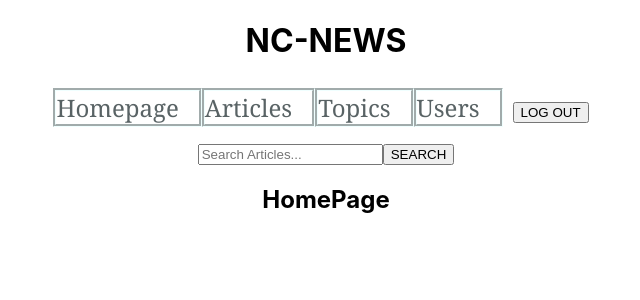
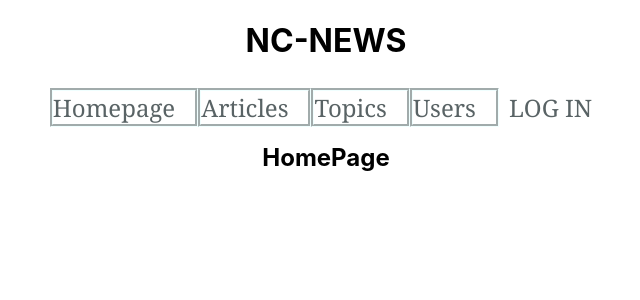
Before and after one commit to tarikmedjber/nc-news-front-end, a React (Create React App) app in the folder nc-news-frontend/: page / in a window 1280 px wide. Shown: the top 300 px of the page, without its empty margins (314-954 px from the left). Built offline with nearby package versions, Linux system fonts and the light colour scheme.

Commit message:
Created a login page without functionaility

```diff
--- a/nc-news-frontend/src/App.js
+++ b/nc-news-frontend/src/App.js
@@ -9,11 +9,14 @@ import UserArticle from "./Components/UserArticle";
 import SingleArticle from "./Components/SingleArticle";
 import SingleTopic from "./Components/SingleTopic";
 import Comments from "./Components/Comments";
+import LogInBox from "./Components/LogInBox";
 
-function App() {
+class App extends React.Component {
+  state = { logInButton: "LOG IN", loggedInUser: "" };
+  render() {
     return (
       <div className="App">
-      <Header />
+        <Header logInButton={this.state.logInButton} />
         <Router>
           <Homepage path="/" />
           <ArticlesPage path="/articles" />
@@ -23,9 +26,11 @@ function App() {
           <SingleArticle path="/articles/:article_id" />
           <SingleTopic path="/topics/:slug/articles" />
           <Comments path="/articles/:article_id/comments" />
+          <LogInBox path="/signin" />
         </Router>
       </div>
     );
   }
+}
 
 export default App;
--- a/nc-news-frontend/src/Components/ArticlesPage.jsx
+++ b/nc-news-frontend/src/Components/ArticlesPage.jsx
@@ -23,7 +23,7 @@ export default class ArticlesPage extends Component {
     return (
       <div>
         <h2>Articles</h2>
-        <ul>
+        <ul id="Article">
           <ArticleList articles={articles} />
         </ul>
       </div>
--- a/nc-news-frontend/src/Components/Header.jsx
+++ b/nc-news-frontend/src/Components/Header.jsx
@@ -2,7 +2,7 @@ import React from "react";
 import { Link } from "@reach/router";
 import "./Header.css";
 
-export default function Header() {
+export default function Header(props) {
   return (
     <div>
       <h1>NC-NEWS</h1>
@@ -17,15 +17,13 @@ export default function Header() {
         <Link id="Nav3" to="/topics">
           Topics
         </Link>
-        <Link id="Nav4" to="/users/">
+        <Link id="Nav4" to="/users">
           Users
         </Link>
-        <button id="LogOut">LOG OUT</button>
+        <Link to="/signin" id="LogOut">
+          {props.logInButton}
+        </Link>
       </div>
-      <form id="SearchBar">
-        <input type="text" placeholder="Search Articles..." />
-        <button>SEARCH</button>
-      </form>
     </div>
   );
 }
--- /dev/null
+++ b/nc-news-frontend/src/Components/LogInBox.jsx
@@ -0,0 +1,24 @@
+import React, { Component } from "react";
+
+export default class LogInBox extends Component {
+  state = { usernameInput: "" };
+  render() {
+    return (
+      <div>
+        <form>
+          Username:
+          <input
+            onChange={this.handleUsernameChange}
+            type="text"
+            placeholder="Type Username Here"
+          />
+          <button>Sign In</button>
+        </form>
+        <p>login box</p>
+      </div>
+    );
+  }
+  handleUsernameChange = event => {
+    this.setState({ usernameInput: event.target.value });
+  };
+}
--- a/nc-news-frontend/src/Components/SingleArticle.css
+++ b/nc-news-frontend/src/Components/SingleArticle.css
@@ -1,4 +1,4 @@
-.Article {
+#Article {
   display: grid;
   list-style: none;
 }
--- /dev/null
+++ b/nc-news-frontend/src/Components/Topic.css
@@ -0,0 +1,3 @@
+#Topic {
+  list-style: none;
+}
--- a/nc-news-frontend/src/Components/TopicsPage.jsx
+++ b/nc-news-frontend/src/Components/TopicsPage.jsx
@@ -1,5 +1,6 @@
 import React, { Component } from "react";
 import TopicsList from "./TopicsList";
+import "./Topic.css";
 
 import { getTopics } from "../Api";
 export default class TopicsPage extends Component {
@@ -16,7 +17,7 @@ export default class TopicsPage extends Component {
     return (
       <div>
         <h2>Topics</h2>
-        <ul>
+        <ul id="Topic">
           <TopicsList topics={topics} />
         </ul>
       </div>
```
Lines whose indentation alone changed are shown as unchanged.
